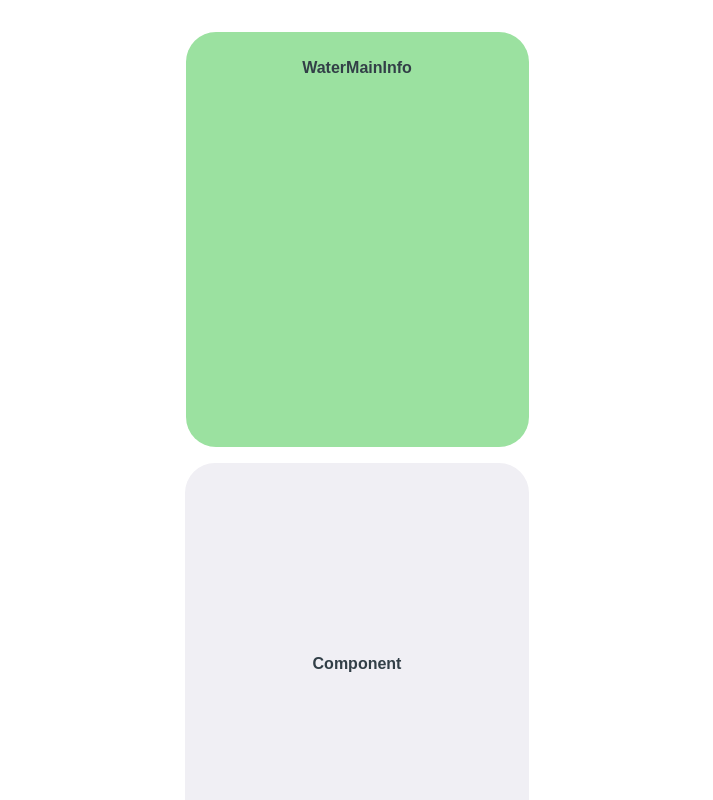
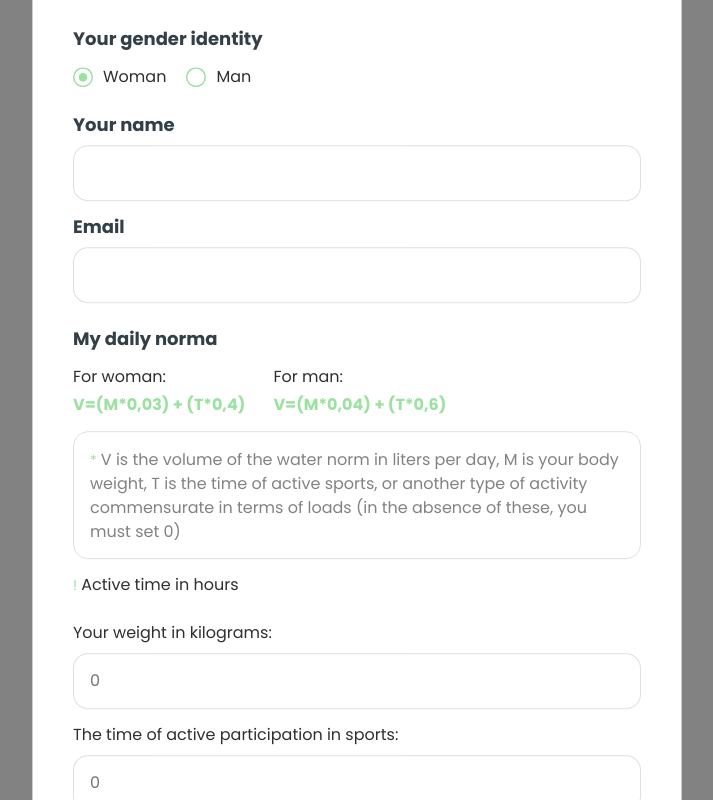
Before and after one commit to andrew-sistuk/WaterIn, a React (Vite) app: page /tracker in a window 1280 px wide. Shown: the top 800 px of the page, without its empty margins (283-996 px from the left). Built offline with nearby package versions, Linux system fonts and the light colour scheme.

Commit message:
html + css

```diff
--- a/src/pages/TrackerPage/TrackerPage.jsx
+++ b/src/pages/TrackerPage/TrackerPage.jsx
@@ -1,13 +1,13 @@
 import WaterMainInfo from '../../components/WaterMainInfo/WaterMainInfo';
 import WaterDetailedInfo from '../../components/WaterDetailedInfo/WaterDetailedInfo';
-// import UserSettingsModal from '../../components/UserSettingsModal/UserSettingsModal';
+import UserSettingsModal from '../../components/UserSettingsModal/UserSettingsModal';
 
 const TrackerPage = () => {
   return (
     <div>
       <WaterMainInfo />
       <WaterDetailedInfo />
-      {/* <UserSettingsModal /> */}
+      <UserSettingsModal />
     </div>
   );
 };
```
